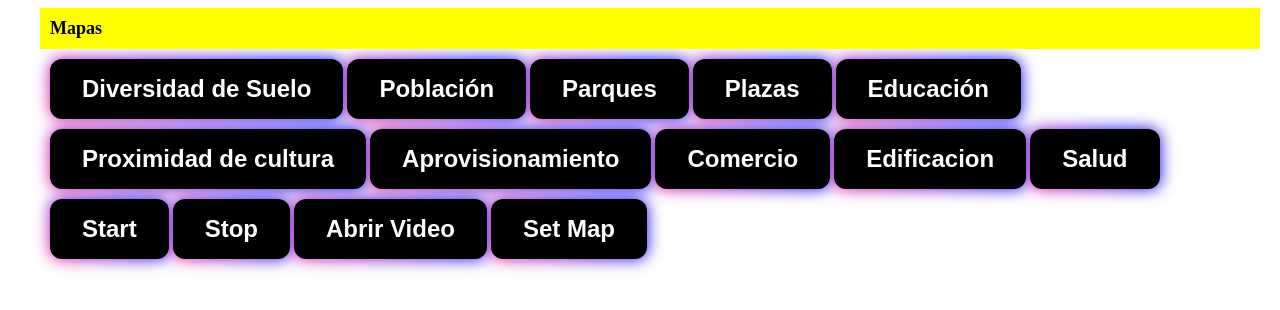
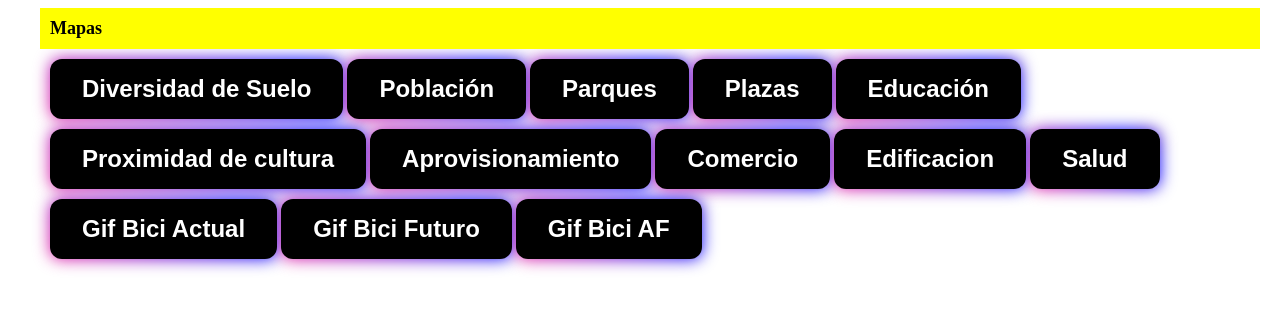
Before and after one commit to diegoalrv/clbb-remote-controller, a FastAPI app: page / in a window 1280 px wide. Shown: the top 310 px of the page. Run offline with FastAPI, Linux system fonts and the light colour scheme.

Commit message:
Emergency button

```diff
--- a/frontend/templates/index.html
+++ b/frontend/templates/index.html
@@ -21,10 +21,15 @@
                 <button class="glowing-button" onclick="cambiarURL(9)">Comercio</button>
                 <button class="glowing-button" onclick="cambiarURL(10)">Edificacion</button>
                 <button class="glowing-button" onclick="cambiarURL(10+1)">Salud</button>
+                <button class="glowing-button" onclick="gif('CextensoA')">Gif Bici Actual</button>
+                <button class="glowing-button" onclick="gif('Cextenso F')">Gif Bici Futuro</button>
+                <button class="glowing-button" onclick="gif('Cextenso AF')">Gif Bici AF</button>
+                <!-- <button class="glowing-button" onclick="gif('Z')">Gif Bici Actual</button>
+                <button class="glowing-button" onclick="gif('c')">Gif Personas</button>
                 <button class="glowing-button" onclick="SS(55)">Start</button>
-                <button class="glowing-button" onclick="SS(56)">Stop</button>
-                <button class="glowing-button" onclick="window.open('http://192.168.31.247:8081/video_feed')">Abrir Video</button>
-                <button class="glowing-button" onclick="setMap()">Set Map</button>
+                <button class="glowing-button" onclick="SS(56)">Stop</button> -->
+                <!-- <button class="glowing-button" onclick="window.open('http://192.168.31.247:8081/video_feed')">Abrir Video</button> -->
+                <!-- <button class="glowing-button" onclick="setMap()">Set Map</button> -->
 
 
             </div>
@@ -76,6 +81,30 @@
             return true
         }
 
+        function gif(nombregif) {
+            let url = `http://192.168.31.120:5000/hola2/${encodeURIComponent(nombregif)}`;
+            var url2 = 'http://192.168.31.120:8500/api/set_map_type/?map_type=0'
+            // Realizar una solicitud POST utilizando fetch
+            fetch(url)
+            .then(response => response.json())
+            .then(data => {
+                // Manejar la respuesta del servidor si es necesario
+                console.log('Respuesta del servidor:', data);
+            })
+            .catch(error => {
+                console.error('Error:', error);
+            });
+            fetch(url2)
+            .then(response => response.json())
+            .then(data => {
+                // Manejar la respuesta del servidor si es necesario
+                console.log('Respuesta del servidor:', data);
+            })
+            .catch(error => {
+                console.error('Error:', error);
+            });
+        }
+
     </script>
 
 </body>
```
